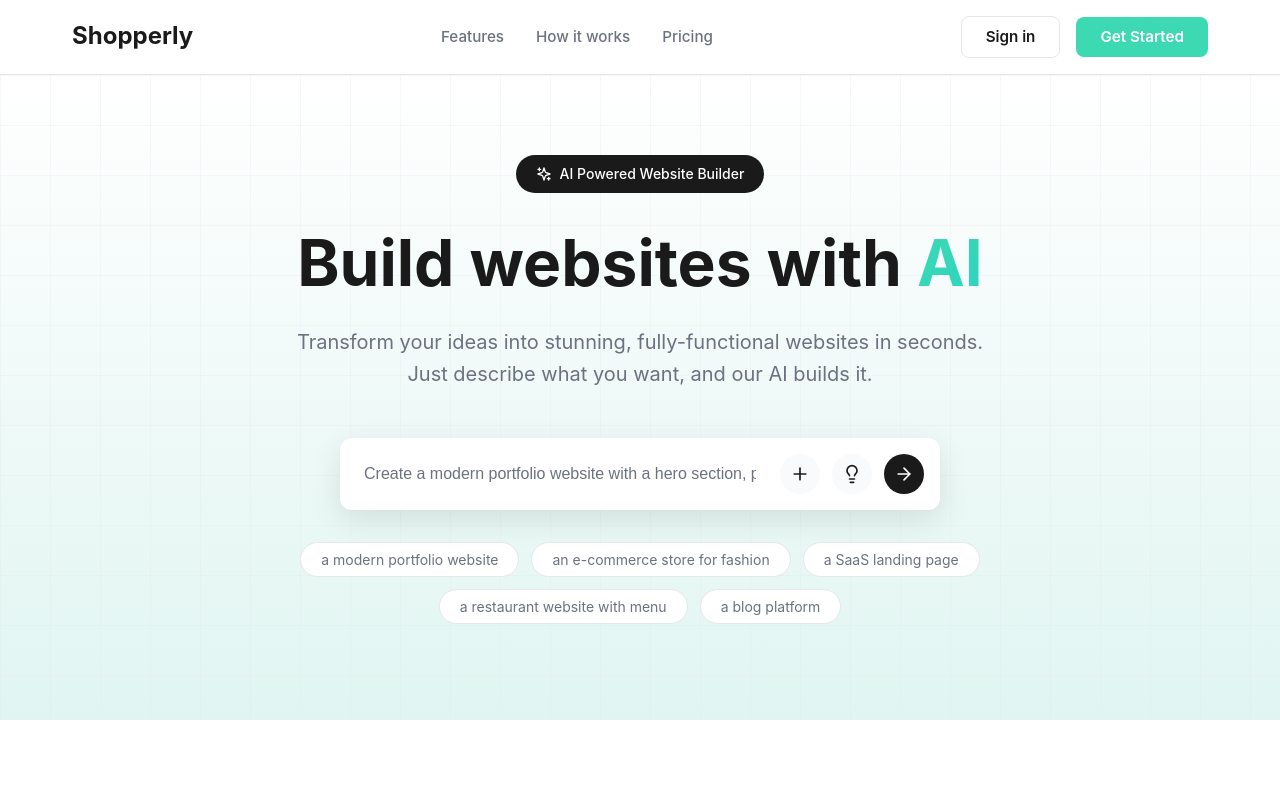
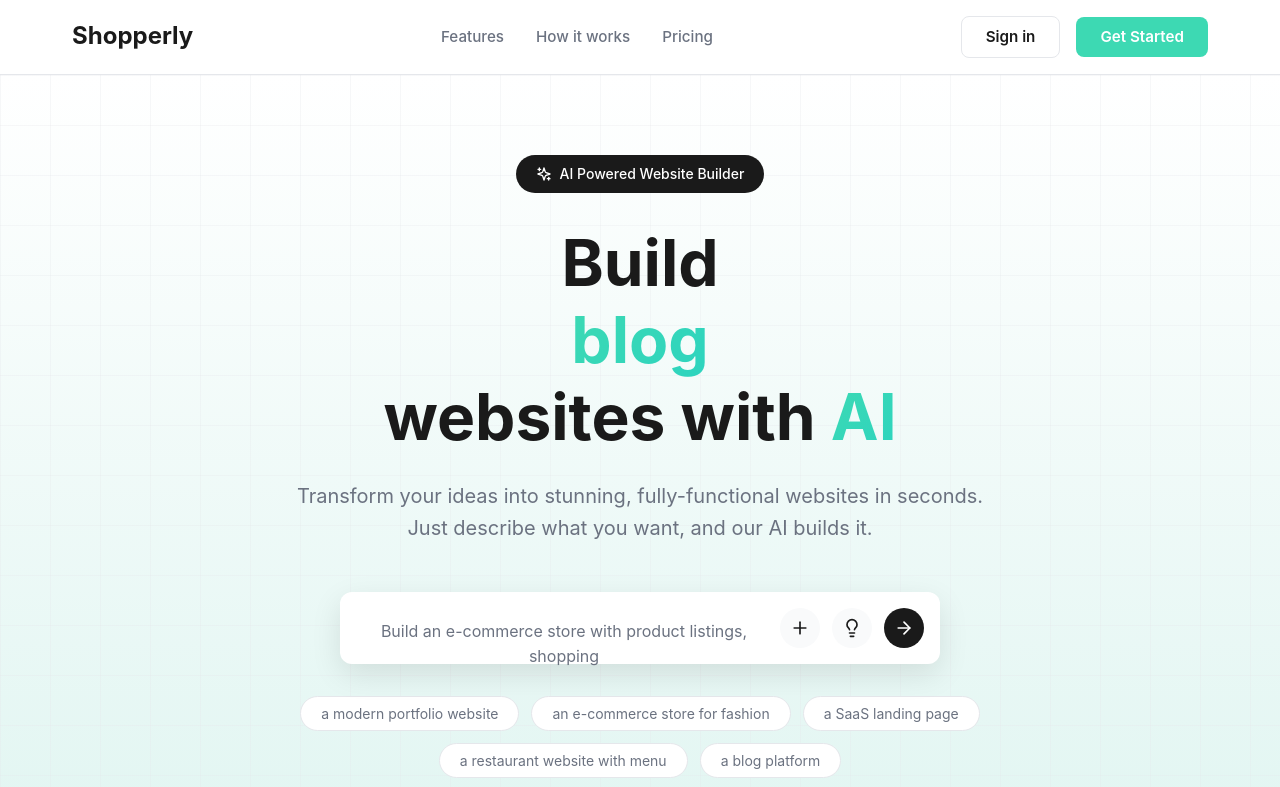
Before and after one commit to izzychils/shopperly-fe, a React (Vite) app: page / in a window 1280 px wide. Shown: the top 787 px of the page. Built offline with nearby package versions, Linux system fonts and the light colour scheme.

Commit message:
Added typing animation and word rotation to Hero section

```diff
--- a/package.json
+++ b/package.json
@@ -10,9 +10,11 @@
     "preview": "vite preview"
   },
   "dependencies": {
+    "clsx": "^2.1.1",
+    "framer-motion": "^14.1.0",
+    "lucide-react": "^0.292.0",
     "react": "^18.2.0",
-    "react-dom": "^18.2.0",
-    "lucide-react": "^0.292.0"
+    "react-dom": "^18.2.0"
   },
   "devDependencies": {
     "@types/react": "^18.2.43",
--- a/src/components/sections/Hero.css
+++ b/src/components/sections/Hero.css
@@ -86,17 +86,36 @@
   }
 }
 
+.hero-input-placeholder-wrapper {
+  flex: 1;
+  position: relative;
+}
+
 .hero-input {
-  flex: 1;
+  width: 100%;
   border: none;
   outline: none;
   font-size: 1rem;
   color: var(--text-primary);
   padding: 0.5rem;
+  background: transparent;
+  position: relative;
+  z-index: 2;
+}
+
+.hero-input-placeholder {
+  position: absolute;
+  top: 0.5rem;
+  left: 0.5rem;
+  right: 0;
+  pointer-events: none;
+  color: var(--text-secondary);
+  font-size: 1rem;
+  z-index: 1;
 }
 
 .hero-input::placeholder {
-  color: var(--text-secondary);
+  color: transparent;
 }
 
 .hero-input-actions {
--- a/src/components/sections/Hero.tsx
+++ b/src/components/sections/Hero.tsx
@@ -1,13 +1,35 @@
 import { Sparkles, Plus, Lightbulb, ArrowRight } from 'lucide-react'
+import { useState } from 'react'
+import { WordRotate } from '../ui/word-rotate'
+import { AnimatedPlaceholder } from '../ui/animated-placeholder'
 import './Hero.css'
 
 export const Hero = () => {
+  const [inputValue, setInputValue] = useState('')
+
   const suggestions = [
     'a modern portfolio website',
     'an e-commerce store for fashion',
     'a SaaS landing page',
     'a restaurant website with menu',
     'a blog platform'
+  ]
+
+  const placeholders = [
+    'Create a modern portfolio website with a hero section, project gallery, and contact form...',
+    'Build an e-commerce store with product listings, shopping cart, and checkout...',
+    'Design a SaaS landing page with pricing tables, testimonials, and signup form...',
+    'Make a restaurant website with menu, reservations, and location map...',
+    'Create a blog platform with article listings, categories, and comment system...'
+  ]
+
+  const rotatingWords = [
+    'portfolio',
+    'e-commerce',
+    'landing page',
+    'blog',
+    'dashboard',
+    'webapp'
   ]
 
   return (
@@ -20,7 +42,13 @@
           </div>
 
           <h1>
-            Build websites with <span className="gradient-text">AI</span>
+            Build{' '}
+            <WordRotate
+              words={rotatingWords}
+              className="gradient-text inline-block"
+              duration={2000}
+            />
+            {' '}websites with <span className="gradient-text">AI</span>
           </h1>
 
           <p className="hero-subtitle">
@@ -31,11 +59,23 @@
 
           <div className="hero-input-wrapper">
             <div className="hero-input-container">
-              <input
-                type="text"
-                className="hero-input"
-                placeholder="Create a modern portfolio website with a hero section, project gallery, and contact form..."
-              />
+              <div className="hero-input-placeholder-wrapper">
+                <input
+                  type="text"
+                  className="hero-input"
+                  value={inputValue}
+                  onChange={(e) => setInputValue(e.target.value)}
+                />
+                {!inputValue && (
+                  <div className="hero-input-placeholder">
+                    <AnimatedPlaceholder
+                      placeholders={placeholders}
+                      typingSpeed={30}
+                      pauseDuration={2000}
+                    />
+                  </div>
+                )}
+              </div>
               <div className="hero-input-actions">
                 <button className="icon-btn" aria-label="Add attachment">
                   <Plus size={20} />
--- /dev/null
+++ b/src/components/ui/animated-placeholder.tsx
@@ -0,0 +1,42 @@
+import { useState, useEffect } from "react";
+import { TypingAnimation } from "./typing-animation";
+import { cn } from "@/lib/utils";
+
+interface AnimatedPlaceholderProps {
+  placeholders: string[];
+  duration?: number;
+  typingSpeed?: number;
+  pauseDuration?: number;
+  className?: string;
+}
+
+export function AnimatedPlaceholder({
+  placeholders,
+  duration = 3000,
+  typingSpeed = 50,
+  pauseDuration = 1000,
+  className,
+}: AnimatedPlaceholderProps) {
+  const [currentIndex, setCurrentIndex] = useState(0);
+  const [isTyping, setIsTyping] = useState(true);
+
+  useEffect(() => {
+    if (!isTyping) {
+      const timeout = setTimeout(() => {
+        setCurrentIndex((prevIndex) => (prevIndex + 1) % placeholders.length);
+        setIsTyping(true);
+      }, pauseDuration);
+
+      return () => clearTimeout(timeout);
+    }
+  }, [isTyping, placeholders.length, pauseDuration]);
+
+  return (
+    <TypingAnimation
+      text={placeholders[currentIndex]}
+      duration={typingSpeed}
+      className={cn("text-gray-400", className)}
+      onComplete={() => setIsTyping(false)}
+    />
+  );
+}
--- /dev/null
+++ b/src/components/ui/typing-animation.tsx
@@ -0,0 +1,49 @@
+import { useEffect, useState } from "react";
+import { cn } from "@/lib/utils";
+
+interface TypingAnimationProps {
+  text: string;
+  duration?: number;
+  className?: string;
+  as?: React.ElementType;
+  onComplete?: () => void;
+}
+
+export function TypingAnimation({
+  text,
+  duration = 50,
+  className,
+  as: Component = "span",
+  onComplete,
+}: TypingAnimationProps) {
+  const [displayedText, setDisplayedText] = useState("");
+  const [isComplete, setIsComplete] = useState(false);
+
+  useEffect(() => {
+    setDisplayedText("");
+    setIsComplete(false);
+    let currentIndex = 0;
+
+    const intervalId = setInterval(() => {
+      if (currentIndex <= text.length) {
+        setDisplayedText(text.slice(0, currentIndex));
+        currentIndex++;
+      } else {
+        clearInterval(intervalId);
+        setIsComplete(true);
+        if (onComplete) onComplete();
+      }
+    }, duration);
+
+    return () => clearInterval(intervalId);
+  }, [text, duration, onComplete]);
+
+  return (
+    <Component className={cn(className)}>
+      {displayedText}
+      {!isComplete && (
+        <span className="inline-block w-[2px] h-[1em] bg-current animate-pulse ml-1" />
+      )}
+    </Component>
+  );
+}
--- /dev/null
+++ b/src/components/ui/word-rotate.tsx
@@ -0,0 +1,49 @@
+"use client";
+
+import { useEffect, useState } from "react";
+import { AnimatePresence, HTMLMotionProps, motion } from "framer-motion";
+import { cn } from "@/lib/utils";
+
+interface WordRotateProps {
+  words: string[];
+  duration?: number;
+  framerProps?: HTMLMotionProps<"span">;
+  className?: string;
+}
+
+export function WordRotate({
+  words,
+  duration = 2500,
+  framerProps = {
+    initial: { opacity: 0, y: -50 },
+    animate: { opacity: 1, y: 0 },
+    exit: { opacity: 0, y: 50 },
+    transition: { duration: 0.25, ease: "easeOut" },
+  },
+  className,
+}: WordRotateProps) {
+  const [index, setIndex] = useState(0);
+
+  useEffect(() => {
+    const interval = setInterval(() => {
+      setIndex((prevIndex) => (prevIndex + 1) % words.length);
+    }, duration);
+
+    // Clean up interval on unmount
+    return () => clearInterval(interval);
+  }, [words, duration]);
+
+  return (
+    <div className="overflow-hidden py-2">
+      <AnimatePresence mode="wait">
+        <motion.span
+          key={words[index]}
+          className={cn(className)}
+          {...framerProps}
+        >
+          {words[index]}
+        </motion.span>
+      </AnimatePresence>
+    </div>
+  );
+}
--- a/src/index.css
+++ b/src/index.css
@@ -130,6 +130,24 @@
   background-clip: text;
 }
 
+.inline-block {
+  display: inline-block;
+}
+
+/* Pulse animation for cursor */
+@keyframes pulse {
+  0%, 100% {
+    opacity: 1;
+  }
+  50% {
+    opacity: 0;
+  }
+}
+
+.animate-pulse {
+  animation: pulse 1s cubic-bezier(0.4, 0, 0.6, 1) infinite;
+}
+
 /* Scrollbar */
 ::-webkit-scrollbar {
   width: 10px;
--- /dev/null
+++ b/src/lib/utils.ts
@@ -0,0 +1,5 @@
+import { type ClassValue, clsx } from "clsx"
+
+export function cn(...inputs: ClassValue[]) {
+  return clsx(inputs)
+}
```
Also changed, not shown: 1 other file (tests, documents, lock files or other folders).
